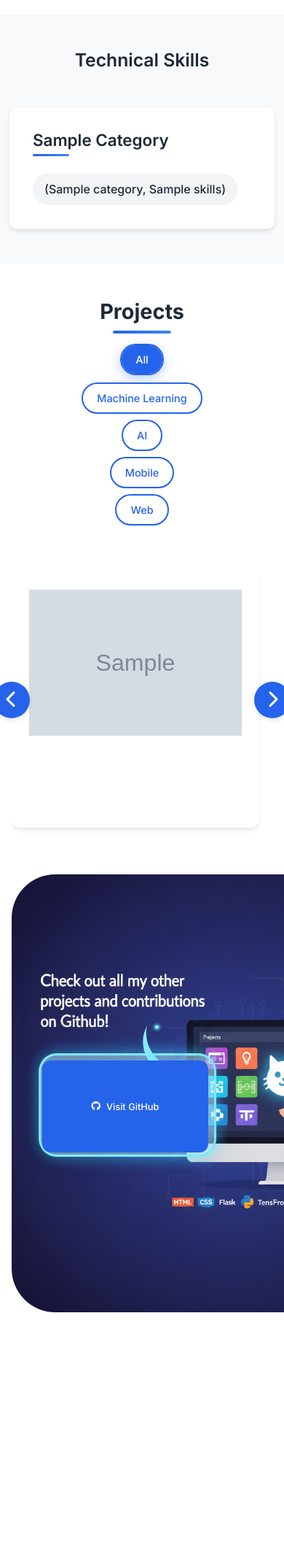
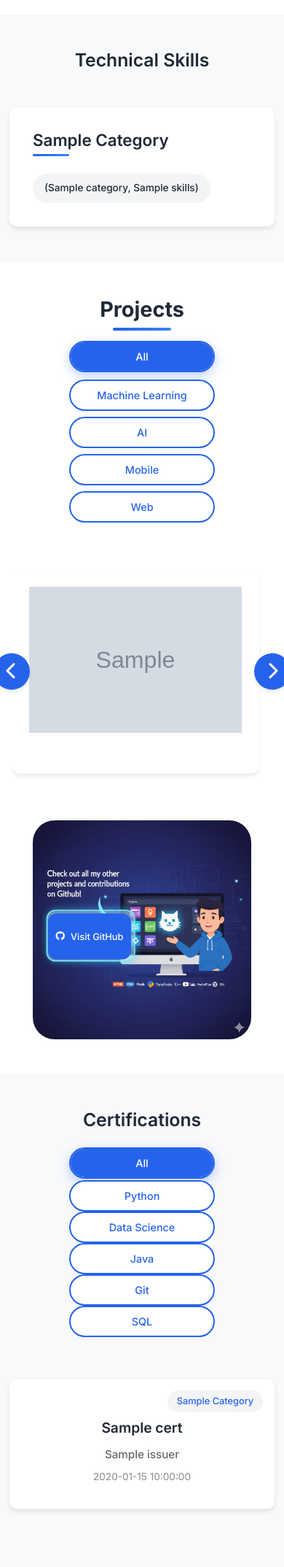
Before and after one commit to Ad2m1109/my-portfolio-website, a Flask app: template templates/index.html in a window 390 px wide; the page is wider, and only the part inside the window is pictured. Shown: the part 1159-3306 px from the top of that part at 73% size. Run offline with Flask 3, Linux system fonts and the light colour scheme; the template is opened without the code that fills it: most values are stand-ins (such as "Sample title", 1, 10 or a date in 2020); grey boxes marked "Sample" are stand-in pictures.

Commit message:
rensponsive fixing

```diff
--- a/static/style.css
+++ b/static/style.css
@@ -453,8 +453,58 @@
 
 @media (max-width: 768px) {
     .project-card {
-        flex-basis: 80%;
-        max-width: 80%;
+        flex: 0 0 90%;
+        max-width: 90%;
+        height: 280px;
+    }
+.github-image {
+    width: 300px;
+}
+    .project-overlay {
+        opacity: 1;
+        transform: translateY(0);
+        background: linear-gradient(to top, rgba(0, 0, 0, 0.95), rgba(0, 0, 0, 0.6));
+        padding: 1rem;
+    }
+
+    .project-title {
+        font-size: 1.2rem;
+        margin-bottom: 0.5rem;
+    }
+
+    .project-description {
+        font-size: 0.9rem;
+        -webkit-line-clamp: 3;
+        line-clamp: 3;
+        overflow: hidden;
+    }
+
+    .github-button {
+        position: absolute;
+        top: 50%;
+        left: 50%;
+        transform: translate(-50%, -50%);
+        width: 70%;
+        height: auto;
+        padding: 0.8rem;
+        font-size: 0.9rem;
+        white-space: nowrap;
+    }
+
+    .skill-category-pills {
+        padding: 1.2rem;
+    }
+
+    .skill-pill {
+        font-size: 0.85rem;
+        padding: 6px 12px;
+    }
+
+    .filter-btn {
+        padding: 0.5rem 1rem;
+        font-size: 0.85rem;
+        width: 100%;
+        max-width: 200px;
     }
 }
 
```
Also changed, not shown: data/projects.csv (line endings or trailing spaces).
